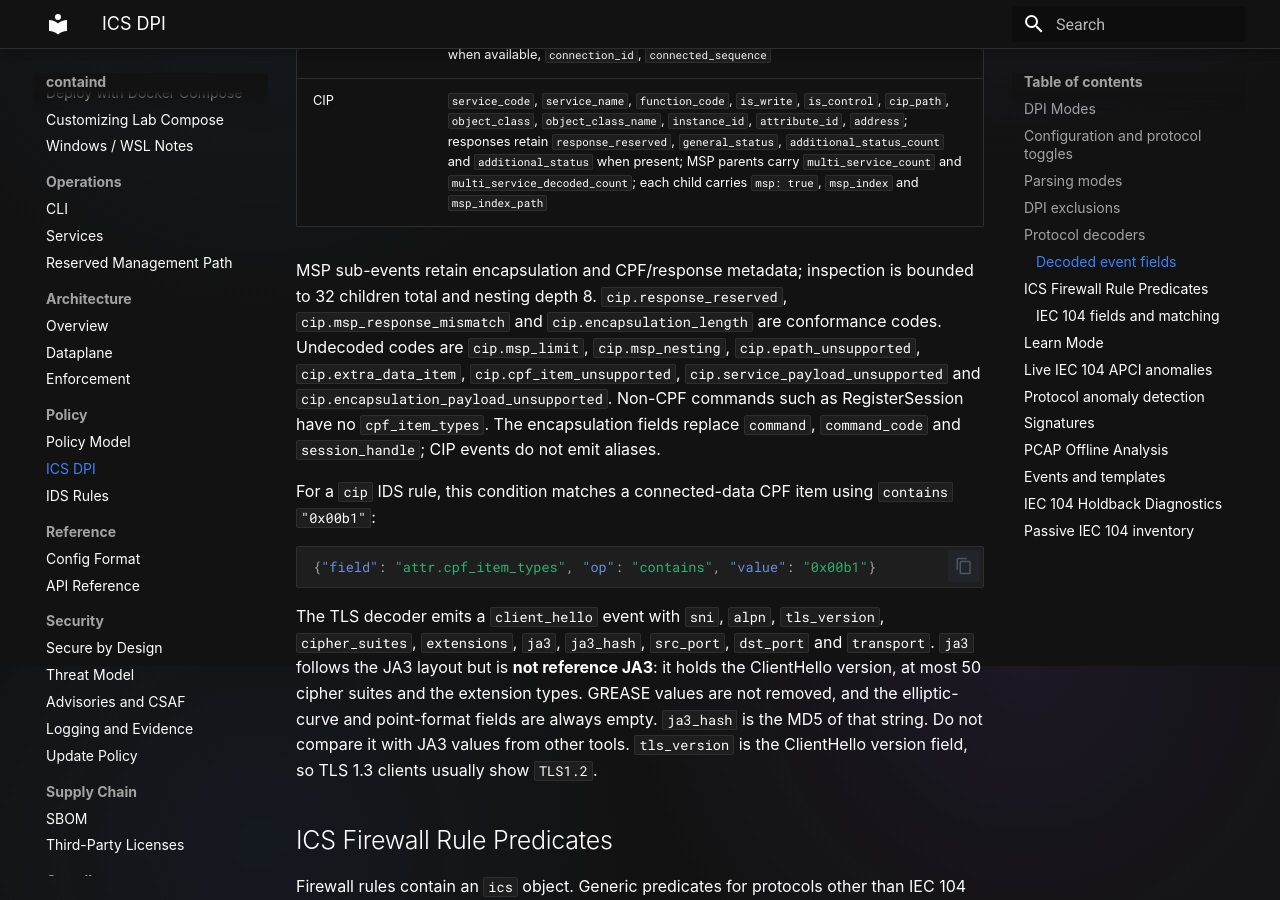
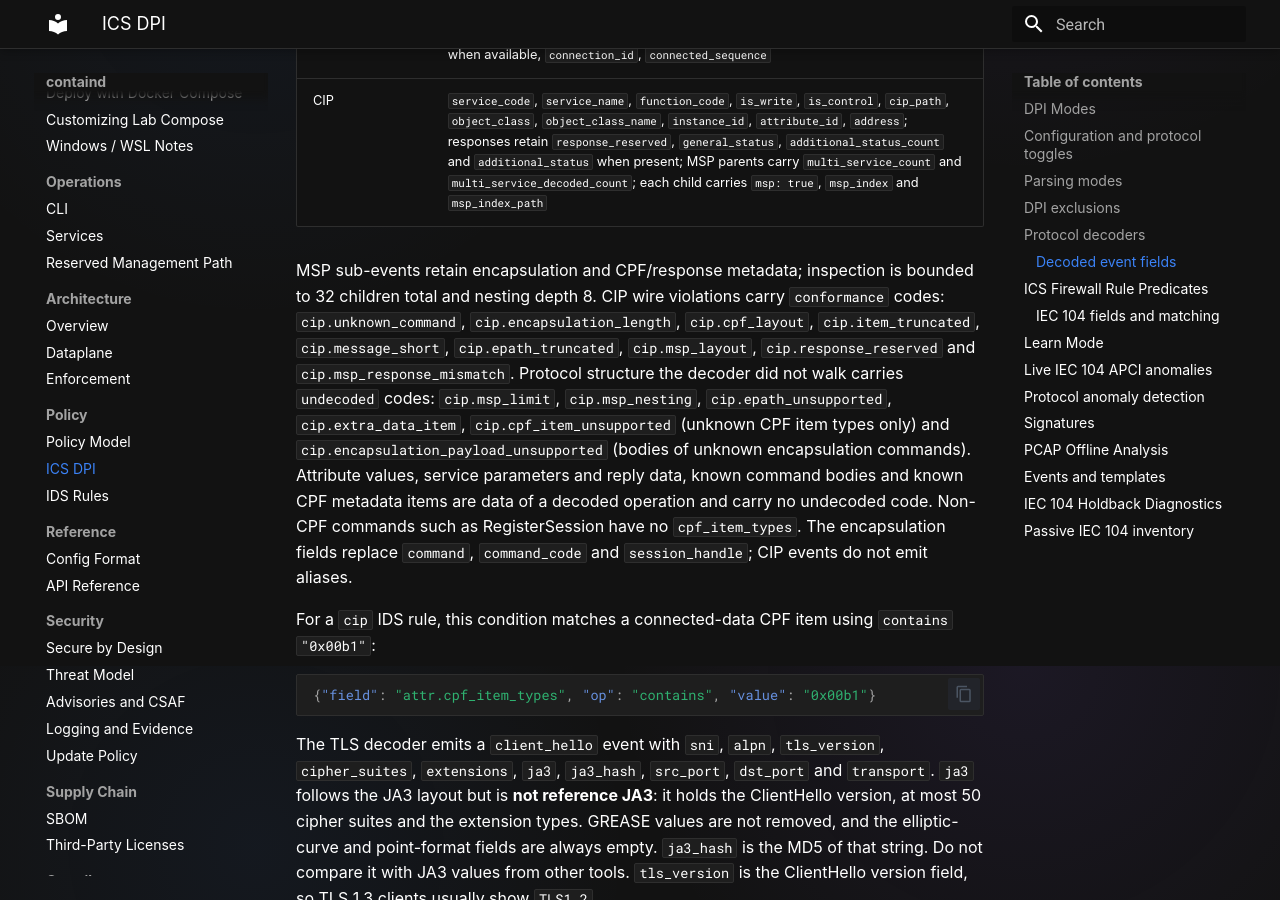
Before and after one commit to tonylturner/containd, an MkDocs documentation site: the page built from docs/mkdocs/ics-dpi.md, in a window 1280 px wide and 900 px high, scrolled down 8334 px. Built offline with MkDocs 1.6.1 and Material for MkDocs 9.7.7, drawn with Linux system fonts in a browser that asks for light colours.

Commit message:
Document final CIP conformance and undecoded codes

```diff
--- a/docs/mkdocs/ics-dpi.md
+++ b/docs/mkdocs/ics-dpi.md
@@ -315,12 +315,17 @@ UDP port 44818 carries encapsulation commands such as ListIdentity, decoded like
 | CIP | `service_code`, `service_name`, `function_code`, `is_write`, `is_control`, `cip_path`, `object_class`, `object_class_name`, `instance_id`, `attribute_id`, `address`; responses retain `response_reserved`, `general_status`, `additional_status_count` and `additional_status` when present; MSP parents carry `multi_service_count` and `multi_service_decoded_count`; each child carries `msp: true`, `msp_index` and `msp_index_path` |
 
 MSP sub-events retain encapsulation and CPF/response metadata; inspection is
-bounded to 32 children total and nesting depth 8. `cip.response_reserved`,
-`cip.msp_response_mismatch` and `cip.encapsulation_length` are conformance
-codes. Undecoded codes are `cip.msp_limit`, `cip.msp_nesting`,
-`cip.epath_unsupported`, `cip.extra_data_item`, `cip.cpf_item_unsupported`,
-`cip.service_payload_unsupported` and
-`cip.encapsulation_payload_unsupported`. Non-CPF commands such as
+bounded to 32 children total and nesting depth 8. CIP wire violations carry
+`conformance` codes: `cip.unknown_command`, `cip.encapsulation_length`,
+`cip.cpf_layout`, `cip.item_truncated`, `cip.message_short`,
+`cip.epath_truncated`, `cip.msp_layout`, `cip.response_reserved` and
+`cip.msp_response_mismatch`. Protocol structure the decoder did not walk
+carries `undecoded` codes: `cip.msp_limit`, `cip.msp_nesting`,
+`cip.epath_unsupported`, `cip.extra_data_item`, `cip.cpf_item_unsupported`
+(unknown CPF item types only) and `cip.encapsulation_payload_unsupported`
+(bodies of unknown encapsulation commands). Attribute values, service
+parameters and reply data, known command bodies and known CPF metadata items
+are data of a decoded operation and carry no undecoded code. Non-CPF commands such as
 RegisterSession have no `cpf_item_types`. The encapsulation fields replace
 `command`, `command_code` and `session_handle`; CIP events do not emit aliases.
 
```
Also changed, not shown: CHANGELOG.md.
